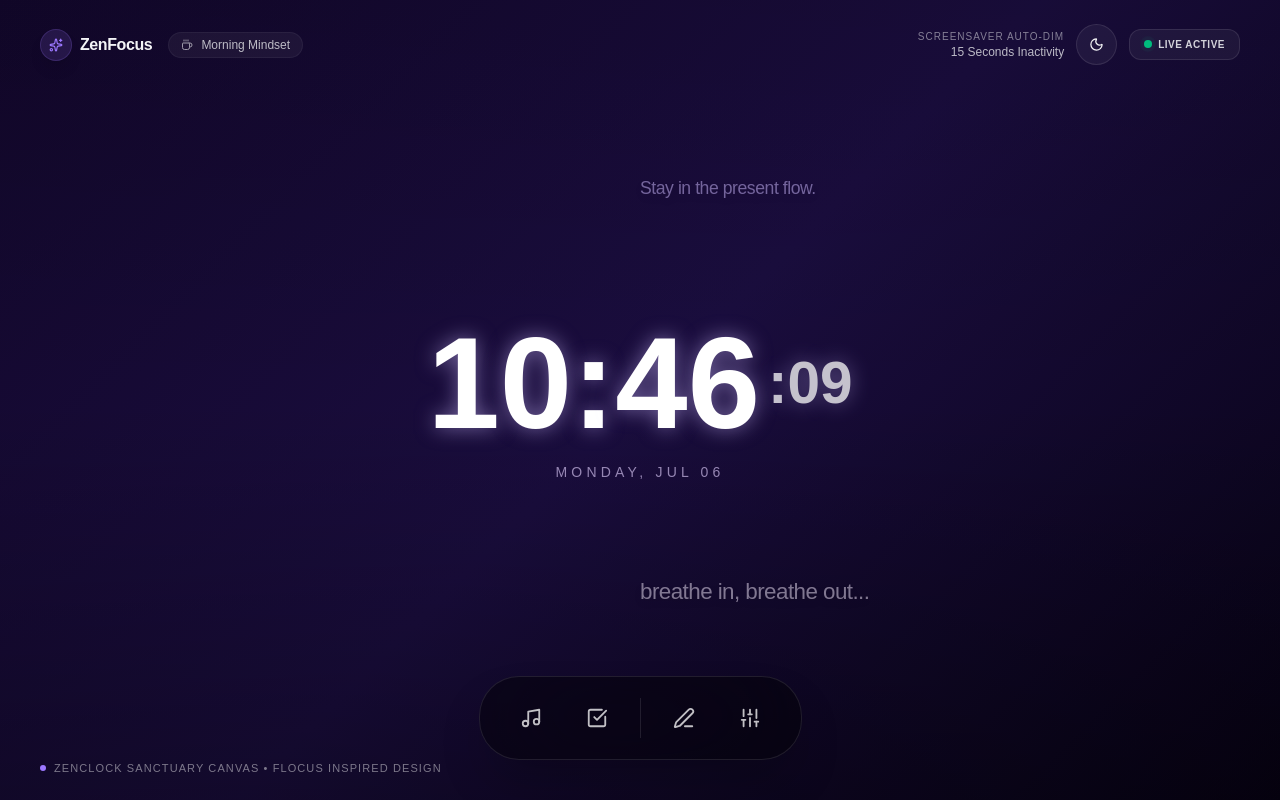
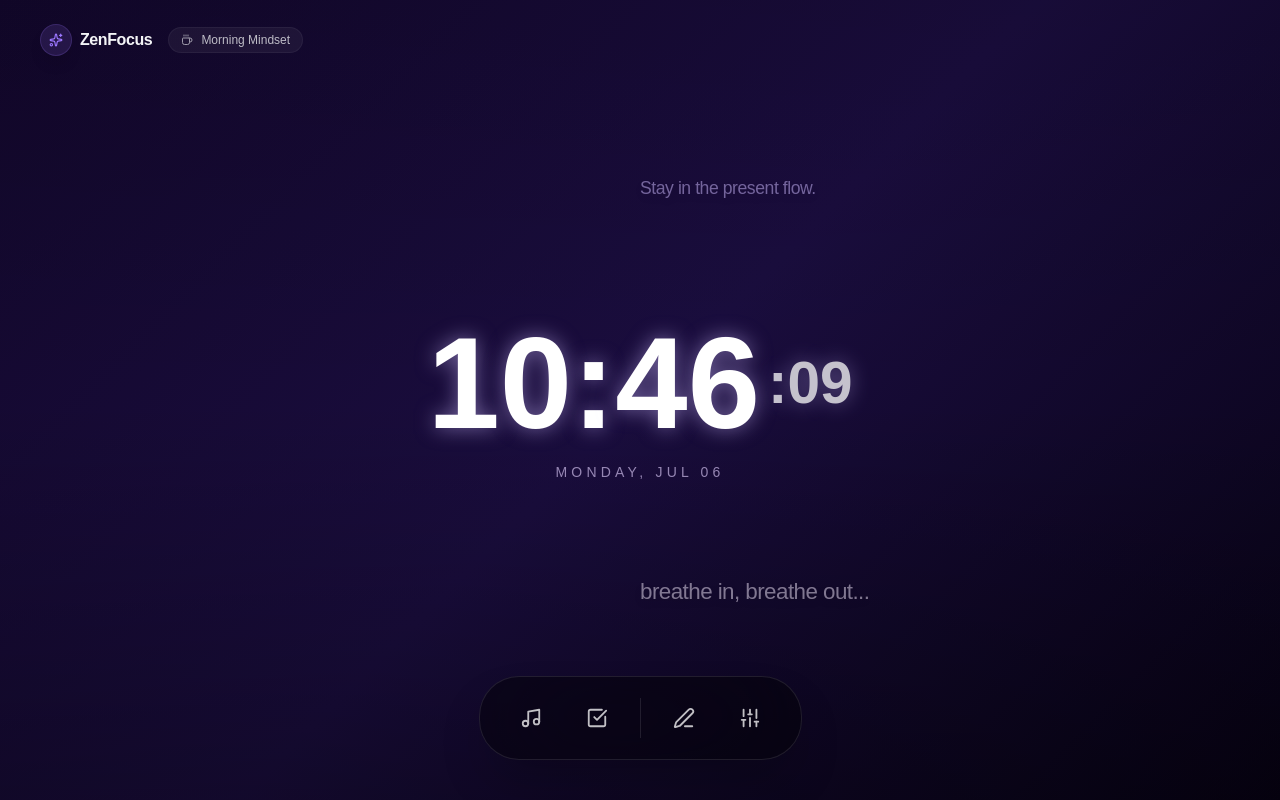
Before and after one commit to pouya-wp/zenfocus, a React (Vite) app: page / in a window 1280 px wide. Built offline with nearby package versions, Linux system fonts and the light colour scheme; a web font is replaced by a local one.

Commit message:
Remove dynamic focus controls and inactivity overlay
Removed dynamic focus controls and inactivity notification overlay from the App component.

```diff
--- a/src/App.tsx
+++ b/src/App.tsx
@@ -341,49 +341,8 @@ Features:
             <span className="opacity-75">{getGreeting()}</span>
           </div>
         </div>
-
-        {/* Dynamic Focus Controls */}
-        <div className="flex items-center gap-3">
-          {/* Quick Info text */}
-          <div className="hidden md:block text-right">
-            <p className="text-[10px] font-mono opacity-50 uppercase tracking-widest">screensaver auto-dim</p>
-            <p className="text-xs font-mono font-medium opacity-75">15 Seconds Inactivity</p>
-          </div>
-
-          {/* Blackout button */}
-          <button
-            onClick={() => setShowManualBlackout(true)}
-            className="p-3 rounded-full bg-white/5 hover:bg-white/10 dark:bg-black/20 dark:hover:bg-black/30 border border-white/10 transition-all cursor-pointer active:scale-95"
-            title="Immediate Dark Screen Saver"
-          >
-            <Moon size={15} />
-          </button>
-
-          {/* Quick Dim status indicator */}
-          <div
-            className="px-3.5 py-2 rounded-xl text-xs font-mono flex items-center gap-1.5 bg-white/5 border border-white/10"
-            title="Dashboard wake up alert status"
-          >
-            <span className="relative flex h-2 w-2">
-              <span className="animate-ping absolute inline-flex h-full w-full rounded-full bg-emerald-400 opacity-75"></span>
-              <span className="relative inline-flex rounded-full h-2 w-2 bg-emerald-500"></span>
-            </span>
-            <span className="opacity-85 text-[10px] tracking-wider font-semibold uppercase">Live Active</span>
-          </div>
-        </div>
       </header>
 
-      {/* --- INACTIVITY NOTIFICATION OVERLAY --- */}
-      {isIdle && (
-        <div className="absolute inset-x-0 top-12 z-20 flex justify-center pointer-events-none animate-fade-in">
-          <div className="px-5 py-2.5 rounded-full bg-black/40 backdrop-blur-md border border-white/10 text-center shadow-lg transition-all">
-            <p className="text-[11px] font-mono text-white/50 tracking-wider flex items-center justify-center gap-1.5">
-              <EyeOff size={12} className="text-violet-400" />
-              SCREENSAVER ACTIVE • MOVE MOUSE OR KEY TO RESTORE
-            </p>
-          </div>
-        </div>
-      )}
 
       {/* --- MOUNTED PERSISTENT DIALOGS & POPUPS --- */}
       {/*
@@ -520,8 +479,6 @@ Features:
           isIdle ? 'opacity-0 translate-y-[20px] pointer-events-none' : 'opacity-100 translate-y-0'
         }`}
       >
-        <span className="w-1.5 h-1.5 rounded-full" style={{ backgroundColor: themePreset.accentColor }} />
-        <span>ZenClock Sanctuary Canvas • Flocus Inspired design</span>
       </footer>
     </div>
   );
```
